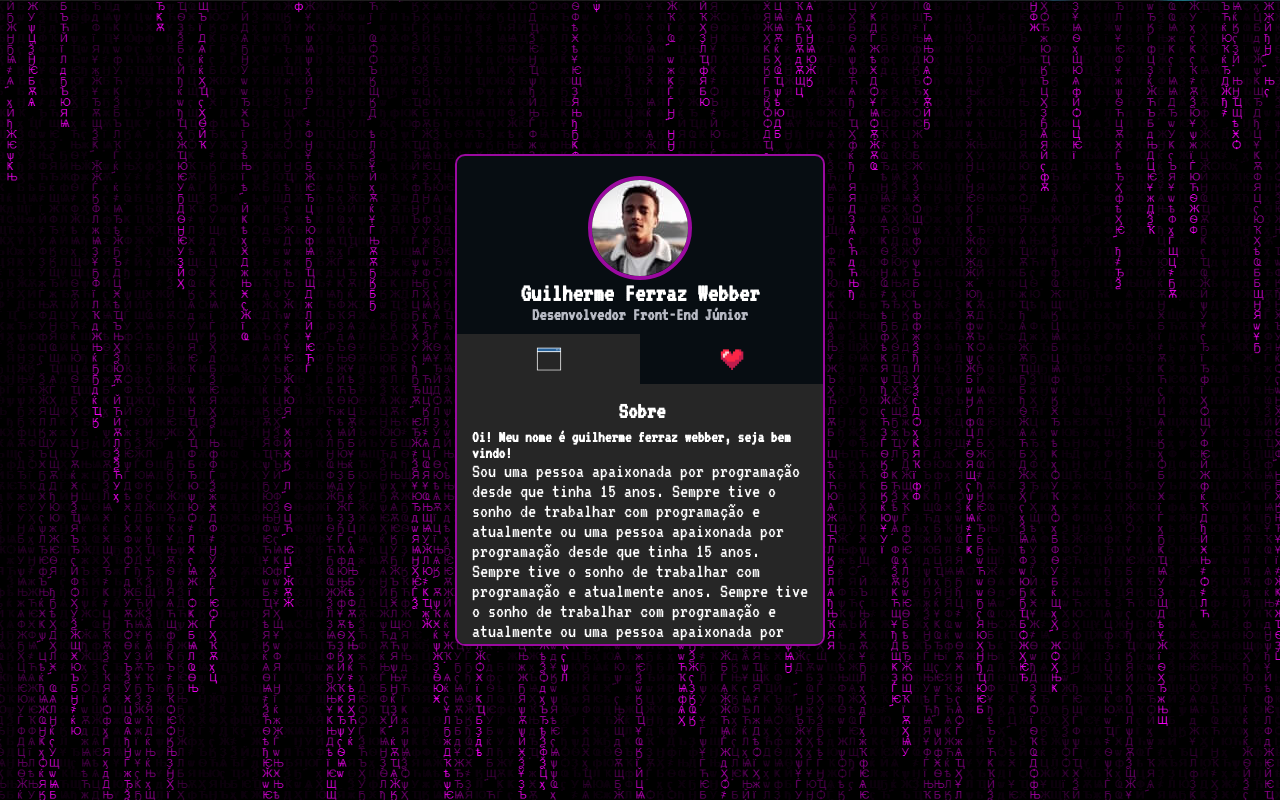
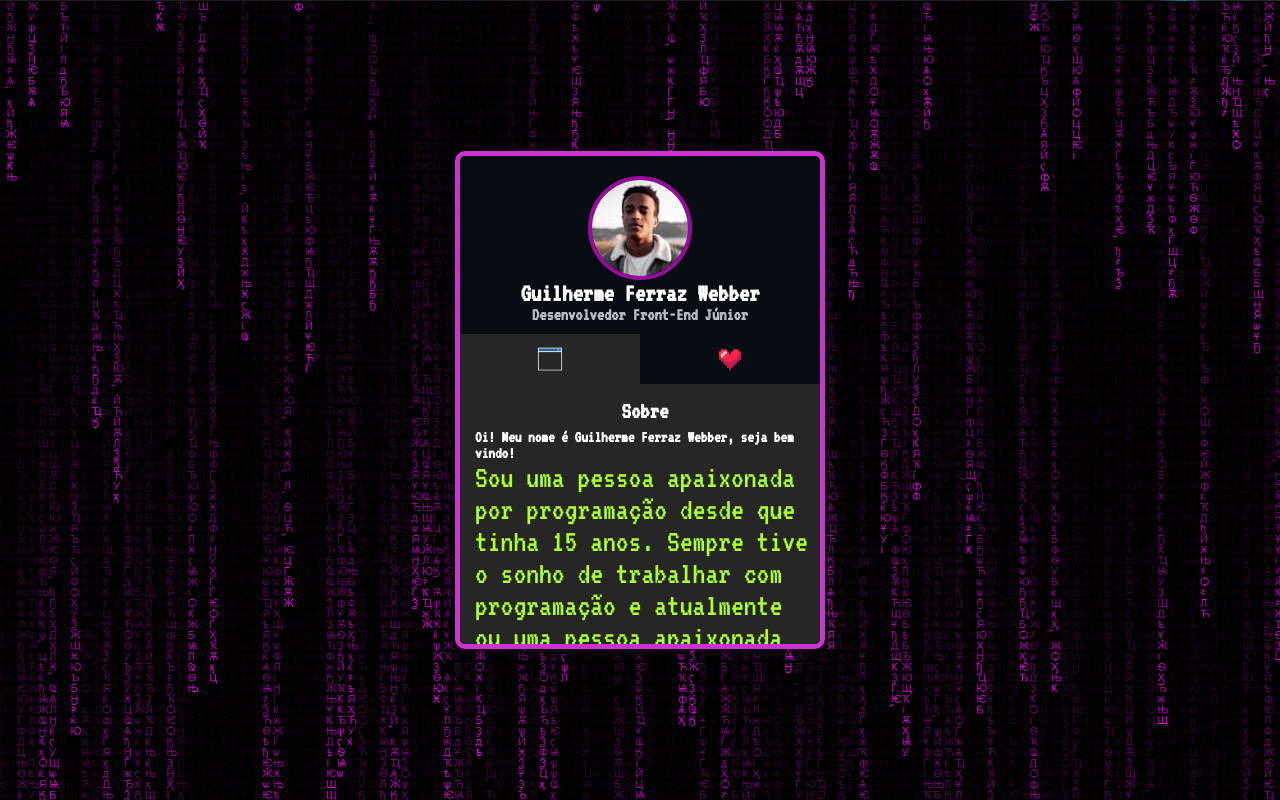
Before and after one commit to guiwebber/portifolio-novo, a plain HTML site: page index.html in a window 1280 px wide. Drawn offline with Linux system fonts and the light colour scheme.

Commit message:
portifolio

```diff
--- a/index.html
+++ b/index.html
@@ -39,7 +39,7 @@
             <div class="informacao selecionado" id="informacao-sobre-mim">
             <h3>Sobre</h3>
             <div class="texto">
-               <h5>Oi! Meu nome é guilherme ferraz webber, seja bem vindo!</h5>
+               <h5>Oi! Meu nome é Guilherme Ferraz Webber, seja bem vindo!</h5>
                <p>Sou uma pessoa apaixonada por programação desde que tinha 15 anos. Sempre tive o sonho de trabalhar com programação
                e atualmente ou uma pessoa apaixonada por programação desde que tinha 15 anos. Sempre tive o sonho de trabalhar com programação e atualmente
                anos. Sempre tive o sonho de trabalhar com programação e atualmente
--- a/src/css/styles.css
+++ b/src/css/styles.css
@@ -26,7 +26,7 @@ a {
     background-color: #070d12;
     max-width: 370px;
     border-radius: 10px;
-    border: 2px solid #9b0aa0;
+    border: 5px solid #c933ce;
     overflow: hidden;
 }
 .texto{
@@ -164,3 +164,8 @@ background-color: #312e2e;
   text-align: center;
   padding-bottom: 6px;
 }
+
+P {
+  color: greenyellow;
+  font-size: 32px;
+}
```
